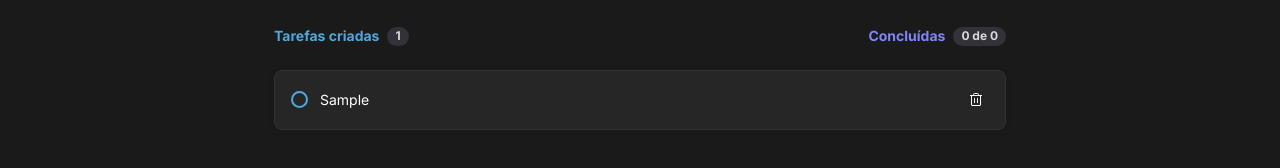
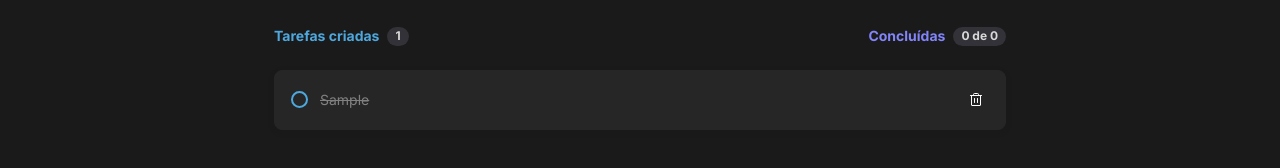
Before and after one commit to MatheusBorbely/hiDOer, a React (Vite) app: page / in a window 1280 px wide. Both pictures are taken after typing "Sample" into the empty fields and a click on the button "Criar". Shown: the part 264-432 px from the top of the page. Built offline with nearby package versions, Linux system fonts and the light colour scheme.

Commit message:
Adicionando função de atualizar a tarefa para Feita

```diff
--- a/src/components/Form/Form.tsx
+++ b/src/components/Form/Form.tsx
@@ -1,6 +1,6 @@
 import styles from "./Form.module.css";
 import { PlusCircle } from "phosphor-react"
-import { useState, ChangeEvent, FormEvent } from "react";
+import { useState, ChangeEvent, FormEvent, InvalidEvent } from "react";
 
 interface IFormProps {
     onCreateNewTask: (task: string) => void;
@@ -9,18 +9,28 @@ interface IFormProps {
 export function Form({onCreateNewTask}: IFormProps) {
     const [task, setTask] = useState<string>('');
 
-    const handleChange = (e: ChangeEvent<HTMLInputElement>) => {
-        setTask(e.target.value);
+    const handleChange = (event: ChangeEvent<HTMLInputElement>) => {
+        event.target.setCustomValidity('')
+        setTask(event.target.value);
     }
-    const handleSubmit = (e: FormEvent) => {
-        e.preventDefault();
+    const handleSubmit = (event: FormEvent) => {
+        event.preventDefault();
         onCreateNewTask(task);
         setTask('');
+    }
+    const handleNewTaskInvalid = (event: InvalidEvent<HTMLInputElement>) => {
+        event.target.setCustomValidity('Esse campo é obrigatório !')
     }
     return (
         <section>
             <form onSubmit={handleSubmit} className={styles.form}>
-                <input onChange={handleChange} value={task} type="text" placeholder="Adicione uma nova tarefa" />
+                <input
+                    onChange={handleChange}
+                    value={task} type="text"
+                    placeholder="Adicione uma nova tarefa"
+                    onInvalid={handleNewTaskInvalid}
+                    required
+                />
                 <button>Criar <i><PlusCircle size={18} /> </i></button>
             </form>
         </section>
--- a/src/components/Task/Task.module.css
+++ b/src/components/Task/Task.module.css
@@ -10,8 +10,8 @@
     box-shadow: 0px 2px 8px rgba(0, 0, 0, 0.06);
     border-radius: 8px;
     padding: 1rem;
+}
 
-}
 .task svg {
   cursor: pointer;
   box-sizing: unset;
@@ -42,7 +42,6 @@
   flex: 1;
 }
 
-  /* Hide the browser's default checkbox */
 .task input {
   position: absolute;
   opacity: 0;
@@ -51,7 +50,6 @@
   width: 0;
 }
 
-  /* Create a custom checkbox */
 .task span {
   position: absolute;
   left: 0;
@@ -62,7 +60,6 @@
   border: 2px solid var(--blue);
 }
 
-  /* On mouse-over, add a grey background color */
 .task label:hover input ~ span {
   border-color: var(--blue-dark);
 }
@@ -72,26 +69,21 @@
   background-color: var(--purple);
 }
 
-
-  /* When the checkbox is checked, add a blue background */
 .task input:checked ~ span {
   background-color: var(--purple-dark);
   border: 2px solid transparent;
 }
 
-  /* Create the checkmark/indicator (hidden when not checked) */
 .task span:after {
   content: "";
   position: absolute;
   display: none;
 }
 
-  /* Show the checkmark when checked */
 .task input:checked ~ span:after {
   display: block;
 }
 
-  /* Style the checkmark/indicator */
 .task span:after {
   left: 4px;
   top: 2px;
@@ -104,3 +96,11 @@
   transform: rotate(45deg);
 
 }
+
+.task__done{
+  border: 1px solid var(--gray-500);
+}
+.task__done label{
+  color: var(--gray-300);
+  text-decoration: line-through;
+}
--- a/src/components/Task/Task.tsx
+++ b/src/components/Task/Task.tsx
@@ -8,14 +8,14 @@ interface TaskProps{
     onDeleteTask: (id: string) => void;
 }
 export function Task(props: TaskProps) {
-    const {task: {id, task, done}, onDeleteTask} = props;
+    const {task: {id, task, isDone}, onDeleteTask} = props;
 
     const handleClick = () => {
         onDeleteTask(id);
 
     }
     return (
-        <li className={`${styles.task} ${done}`}>
+        <li className={`${styles.task} ${ !isDone && styles.task__done}` }>
             <label>
                 {task}
                 <input type="checkbox"/>
--- a/src/components/ToDoList/ToDoList.tsx
+++ b/src/components/ToDoList/ToDoList.tsx
@@ -17,13 +17,12 @@ export function ToDoList() {
         const newTask = {
             id:uuid(),
             task:task,
-            done:false,
+            isDone:false,
         }
         setTaskList((oldTaskList) =>
             [...oldTaskList, newTask]
         );
     }
-
     const handleDeleteTask = (id: string) => {
         const newTaskList = taskList.filter( task => task.id !== id);
         setTaskList(newTaskList);
--- a/src/interfaces/ITask.tsx
+++ b/src/interfaces/ITask.tsx
@@ -1,5 +1,5 @@
 export interface ITask {
     id: string;
     task: string;
-    done: boolean;
+    isDone: boolean;
 }
```
Lines whose indentation alone changed are shown as unchanged.
